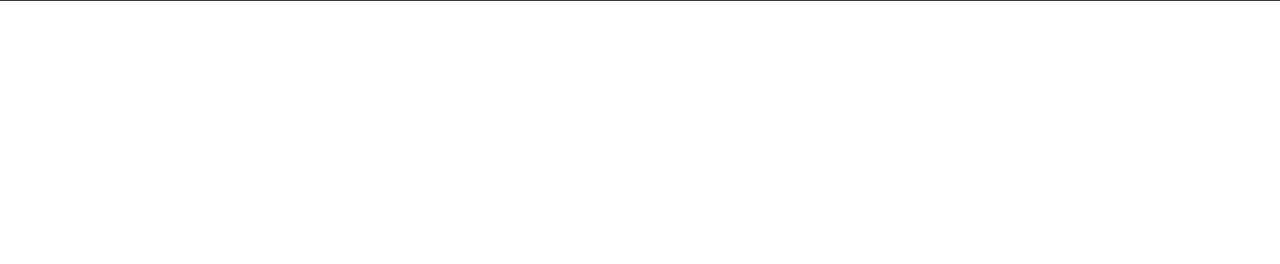
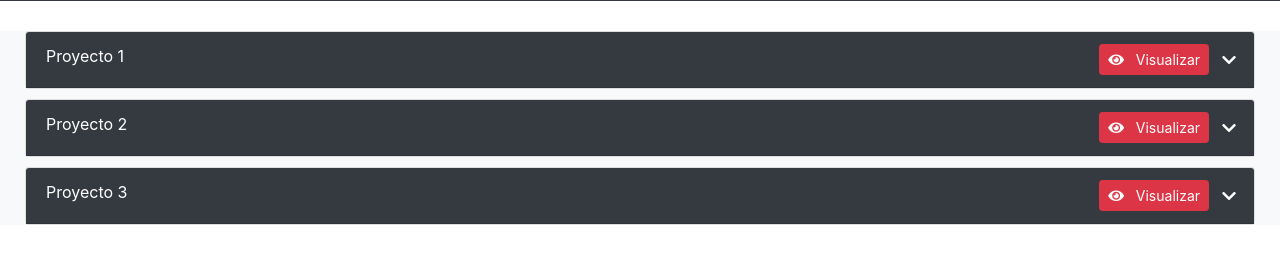
Before and after one commit to marceperez99/proyecto_is2, a Django app: page / in a window 1280 px wide. Shown: the part 57-321 px from the top of the page. Run offline with Django 3.2, Linux system fonts and the light colour scheme; the visitor is signed in with stand-in values (Sample User, id 1); some libraries are stand-ins or nearby versions.

Commit message:
Muestra de cómo se mostrarán los proyectos en los que un usuario participa

```diff
--- a/sso/templates/sso/index.html
+++ b/sso/templates/sso/index.html
@@ -4,5 +4,114 @@
 {% block title %}Menu Principal{%endblock title%}
 {% block content %}
 {% include 'navBar.html' %}
+  <style>
+    [data-toggle="collapse"] .fa:before {
+      content: "\f077";
+      color: White;
+    }
 
+    [data-toggle="collapse"].collapsed .fa:before {
+      content: "\f078";
+      color: White;
+    }
+  </style>
+
+  <div class="container col col-sm-12 bg-light" style="margin-top:30px;">
+    <div id="list_projects">
+
+        <div class="card" style="margin:10px">
+          <div class="card-header bg-dark text-white" id="header_project_1">
+            <div class="row">
+              <div class="col-auto mr-auto">
+                Proyecto 1
+              </div>
+              <div>
+                <button class="btn btn-danger btn-sm">
+                  <i class="fas fa-eye"></i>
+                  &nbsp Visualizar
+                </button>
+              </div>
+              <button class="btn btn-link collapsed" data-toggle="collapse" data-target="#collapse_project1" aria-expanded="false" aria-controls="list_projects">
+                <i class="fa" aria-hidden="true"></i>
+              </button>
+            </div>
+          </div>
+          <div id="collapse_project1" class="collapse" aria-labelledby="header_project_1" data-parent="#list_projects">
+            <div class="card-body row">
+              <div class="col col-sm-2"><p style="text-decoration: underline;">Descripción:</p></div>
+              <div class="col col-sm-10"><p>Descipcion del Proyecto</p></div>
+              <div class="col col-sm-2"><p style="text-decoration: underline;">Fecha de Creación:</p></div>
+              <div class="col col-sm-10"><p>00/00/0000</p></div>
+              <div class="col col-sm-2"><p style="text-decoration: underline;">Cantidad de Fases:</p></div>
+              <div class="col col-sm-10"><p>0</p></div>
+              <div class="col col-sm-2"><p style="text-decoration: underline;">Creador del Proyecto:</p></div>
+              <div class="col col-sm-10"><p>Creador Salinas</p></div>
+            </div>
+          </div>
+        </div>
+
+        <div class="card" style="margin:10px">
+          <div class="card-header bg-dark text-white" id="header_project_2">
+            <div class="row">
+              <div class="col-auto mr-auto">
+                Proyecto 2
+              </div>
+              <div>
+                <button class="btn btn-danger btn-sm">
+                  <i class="fas fa-eye"></i>
+                  &nbsp Visualizar
+                </button>
+              </div>
+              <button class="btn btn-link collapsed" data-toggle="collapse" data-target="#collapse_project2" aria-expanded="false" aria-controls="list_projects">
+                <i class="fa" aria-hidden="true"></i>
+              </button>
+            </div>
+          </div>
+          <div id="collapse_project2" class="collapse" aria-labelledby="header_project_2" data-parent="#list_projects">
+            <div class="card-body row">
+              <div class="col col-sm-2"><p style="text-decoration: underline;">Descripción:</p></div>
+              <div class="col col-sm-10"><p>Descipcion del Proyecto</p></div>
+              <div class="col col-sm-2"><p style="text-decoration: underline;">Fecha de Creación:</p></div>
+              <div class="col col-sm-10"><p>00/00/0000</p></div>
+              <div class="col col-sm-2"><p style="text-decoration: underline;">Cantidad de Fases:</p></div>
+              <div class="col col-sm-10"><p>0</p></div>
+              <div class="col col-sm-2"><p style="text-decoration: underline;">Creador del Proyecto:</p></div>
+              <div class="col col-sm-10"><p>Creador Salinas</p></div>
+            </div>
+          </div>
+        </div>
+
+        <div class="card" style="margin:10px">
+          <div class="card-header bg-dark text-white" id="header_project_3">
+            <div class="row">
+              <div class="col-auto mr-auto">
+                Proyecto 3
+              </div>
+              <div>
+                <button class="btn btn-danger btn-sm">
+                  <i class="fas fa-eye"></i>
+                  &nbsp Visualizar
+                </button>
+              </div>
+              <button class="btn btn-link collapsed" data-toggle="collapse" data-target="#collapse_project3" aria-expanded="false" aria-controls="list_projects">
+                <i class="fa" aria-hidden="true"></i>
+              </button>
+            </div>
+          </div>
+          <div id="collapse_project3" class="collapse" aria-labelledby="header_project_3" data-parent="#list_projects">
+            <div class="card-body row">
+              <div class="col col-sm-2"><p style="text-decoration: underline;">Descripción:</p></div>
+              <div class="col col-sm-10"><p>Descipcion del Proyecto</p></div>
+              <div class="col col-sm-2"><p style="text-decoration: underline;">Fecha de Creación:</p></div>
+              <div class="col col-sm-10"><p>00/00/0000</p></div>
+              <div class="col col-sm-2"><p style="text-decoration: underline;">Cantidad de Fases:</p></div>
+              <div class="col col-sm-10"><p>0</p></div>
+              <div class="col col-sm-2"><p style="text-decoration: underline;">Creador del Proyecto:</p></div>
+              <div class="col col-sm-10"><p>Creador Salinas</p></div>
+            </div>
+          </div>
+        </div>
+
+    </div>
+  </div>
 {% endblock content %}
```
